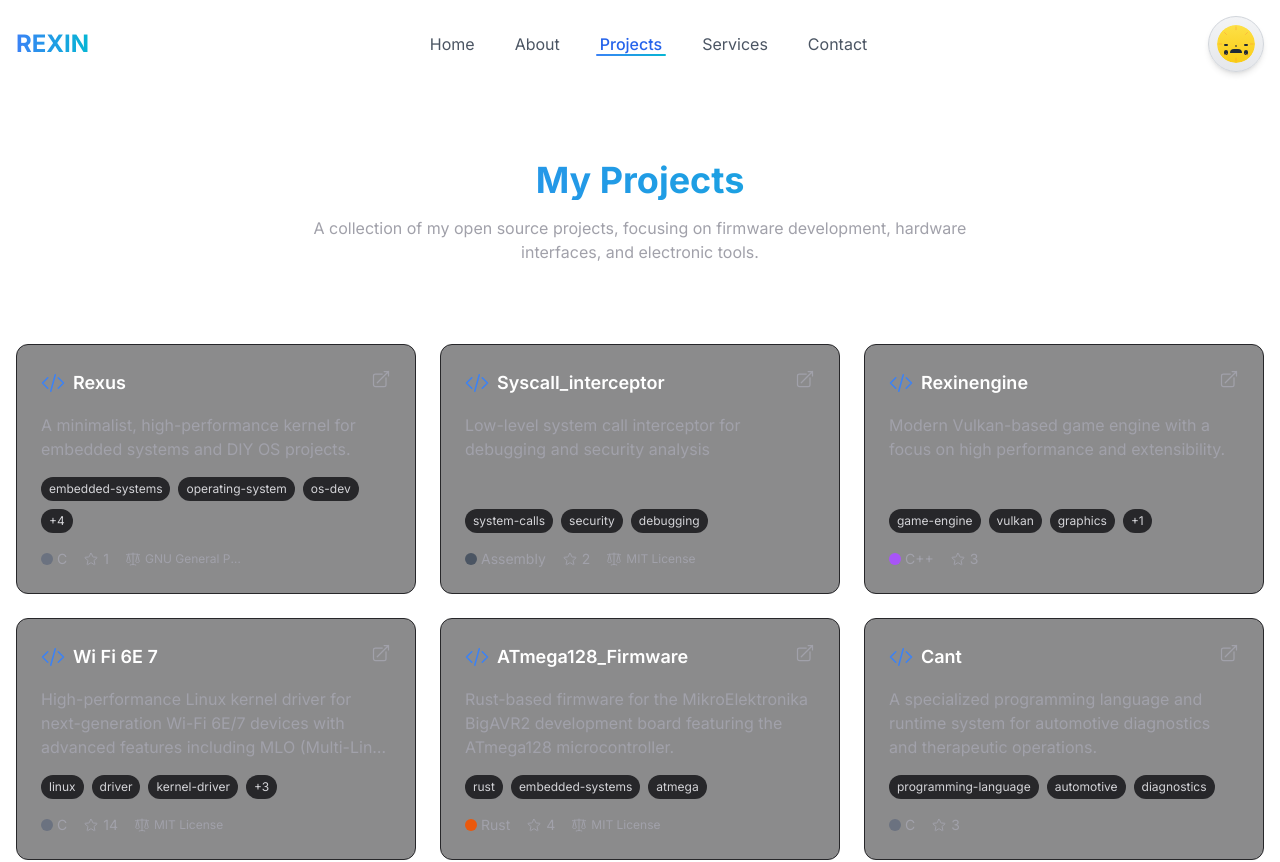
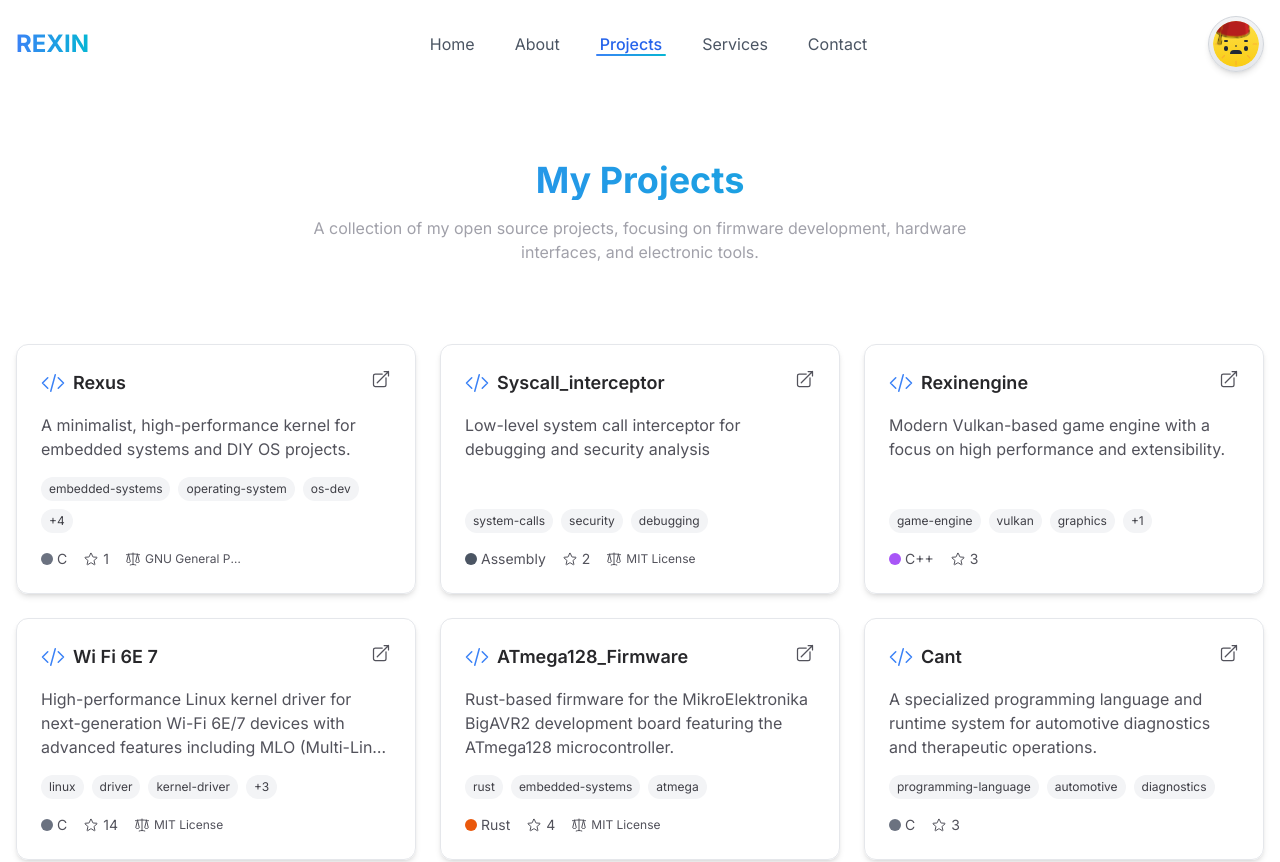
Before and after one commit to rexinscfu/rexin, a Next.js app: page /projects in a window 1280 px wide. Shown: the top 862 px of the page. Built offline with nearby package versions, Linux system fonts and the light colour scheme.

Commit message:
fix: Use actual hat.png image in ThemeToggle and fix ProjectCard light mode styling

```diff
--- a/src/components/ui/ProjectCard.tsx
+++ b/src/components/ui/ProjectCard.tsx
@@ -59,20 +59,20 @@ export function ProjectCard({ repository, className }: ProjectCardProps) {
   return (
     <div
       className={cn(
-        "bg-zinc-900/50 border border-zinc-800 rounded-xl p-6 hover:border-blue-500/30 transition-all duration-300 h-full flex flex-col",
+        "bg-white/90 dark:bg-zinc-900/50 border border-gray-200 dark:border-zinc-800 shadow-md rounded-xl p-6 hover:border-blue-500/30 transition-all duration-300 h-full flex flex-col",
         className
       )}
     >
       <div className="flex items-start justify-between mb-4">
         <div className="flex items-center">
           <CodeBracketIcon className="h-6 w-6 text-blue-500 mr-2" />
-          <h3 className="text-lg font-semibold text-white truncate">{formattedName}</h3>
+          <h3 className="text-lg font-semibold text-zinc-800 dark:text-white truncate">{formattedName}</h3>
         </div>
         <motion.a
           href={repository.html_url}
           target="_blank"
           rel="noopener noreferrer"
-          className="text-zinc-400 hover:text-white"
+          className="text-zinc-600 hover:text-zinc-800 dark:text-zinc-400 dark:hover:text-white"
           whileHover={{ scale: 1.1 }}
           whileTap={{ scale: 0.95 }}
         >
@@ -80,7 +80,7 @@ export function ProjectCard({ repository, className }: ProjectCardProps) {
         </motion.a>
       </div>
 
-      <p className="text-zinc-400 mb-4 flex-grow line-clamp-3">
+      <p className="text-zinc-600 dark:text-zinc-400 mb-4 flex-grow line-clamp-3">
         {repository.description || `A project named ${formattedName}.`}
       </p>
 
@@ -90,13 +90,13 @@ export function ProjectCard({ repository, className }: ProjectCardProps) {
             {repository.topics.slice(0, 3).map((topic) => (
               <span
                 key={topic}
-                className="px-2 py-1 bg-zinc-800 text-xs rounded-full text-zinc-300"
+                className="px-2 py-1 bg-gray-100 dark:bg-zinc-800 text-xs rounded-full text-zinc-700 dark:text-zinc-300"
               >
                 {topic}
               </span>
             ))}
             {repository.topics.length > 3 && (
-              <span className="px-2 py-1 bg-zinc-800 text-xs rounded-full text-zinc-300">
+              <span className="px-2 py-1 bg-gray-100 dark:bg-zinc-800 text-xs rounded-full text-zinc-700 dark:text-zinc-300">
                 +{repository.topics.length - 3}
               </span>
             )}
@@ -107,19 +107,19 @@ export function ProjectCard({ repository, className }: ProjectCardProps) {
           {repository.language && (
             <div className="flex items-center">
               <span className={cn("h-3 w-3 rounded-full mr-1", languageColor)}></span>
-              <span className="text-zinc-400">{repository.language}</span>
+              <span className="text-zinc-600 dark:text-zinc-400">{repository.language}</span>
             </div>
           )}
 
           {repository.stargazers_count > 0 && (
-            <div className="flex items-center text-zinc-400">
+            <div className="flex items-center text-zinc-600 dark:text-zinc-400">
               <StarIcon className="h-4 w-4 mr-1" />
               <span>{repository.stargazers_count}</span>
             </div>
           )}
 
           {repository.license && (
-            <div className="flex items-center text-zinc-400">
+            <div className="flex items-center text-zinc-600 dark:text-zinc-400">
               <ScaleIcon className="h-4 w-4 mr-1" />
               <span className="text-xs truncate max-w-[100px]" title={repository.license.name}>
                 {repository.license.name}
@@ -132,7 +132,7 @@ export function ProjectCard({ repository, className }: ProjectCardProps) {
               href={repository.homepage}
               target="_blank"
               rel="noopener noreferrer"
-              className="text-blue-400 hover:underline text-xs"
+              className="text-blue-500 dark:text-blue-400 hover:underline text-xs"
             >
               Live Demo
             </a>
--- a/src/components/ui/ThemeToggle.tsx
+++ b/src/components/ui/ThemeToggle.tsx
@@ -1,5 +1,6 @@
 'use client';
 
+import Image from 'next/image';
 import { motion } from 'framer-motion';
 import { useTheme } from '@/utils/ThemeProvider';
 
@@ -10,7 +11,7 @@ export function ThemeToggle() {
   return (
     <button
       onClick={toggleTheme}
-      className="relative h-14 w-14 p-2 rounded-full bg-gradient-to-b from-gray-100 to-gray-200 dark:from-zinc-800 dark:to-zinc-900 border border-gray-300 dark:border-zinc-700 focus:outline-none focus-visible:ring-2 focus-visible:ring-blue-500 shadow-md hover:shadow-lg transition-all duration-300"
+      className="relative h-14 w-14 p-1 rounded-full bg-gradient-to-b from-gray-100 to-gray-200 dark:from-zinc-800 dark:to-zinc-900 border border-gray-300 dark:border-zinc-700 focus:outline-none focus-visible:ring-2 focus-visible:ring-blue-500 shadow-md hover:shadow-lg transition-all duration-300"
       aria-label={`Switch to ${isDark ? 'light' : 'dark'} mode`}
     >
       <div className="relative w-full h-full rounded-full overflow-hidden">
@@ -105,13 +106,13 @@ export function ThemeToggle() {
           </motion.div>
         </div>
 
-        {/* Moroccan hat (Fez) - larger and more detailed */}
+        {/* Moroccan hat image */}
         <motion.div
-          className="absolute -top-5 left-0 w-full"
+          className="absolute -top-5 -left-2 w-18 h-16 z-10"
           initial={false}
           animate={{
             y: isDark ? 0 : -2,
-            rotateZ: isDark ? -5 : 5
+            rotate: isDark ? -5 : 5
           }}
           transition={{
             type: 'spring',
@@ -119,85 +120,13 @@ export function ThemeToggle() {
             damping: 20
           }}
         >
-          {/* The Fez hat SVG */}
-          <svg
-            viewBox="0 0 60 40"
-            fill="none"
-            xmlns="http://www.w3.org/2000/svg"
-            className="w-full h-auto"
-          >
-            {/* Hat shadow */}
-            <ellipse
-              cx="30"
-              cy="28"
-              rx="15"
-              ry="2"
-              fill="rgba(0,0,0,0.2)"
-            />
-
-            {/* Hat base */}
-            <path
-              d="M15 25C15 20 22 10 30 10C38 10 45 20 45 25H15Z"
-              fill={isDark ? "#991B1B" : "#C2410C"}
-              stroke={isDark ? "#7F1D1D" : "#9A3412"}
-              strokeWidth="1"
-            />
-
-            {/* Hat band */}
-            <rect
-              x="15"
-              y="25"
-              width="30"
-              height="3"
-              fill={isDark ? "#1E40AF" : "#0C4A6E"}
-              stroke={isDark ? "#1E3A8A" : "#0E7490"}
-              strokeWidth="0.5"
-            />
-
-            {/* Decorative pattern on hat */}
-            <motion.g
-              initial={{ opacity: 0 }}
-              animate={{ opacity: 1 }}
-              transition={{ delay: 0.2, duration: 0.5 }}
-            >
-              <circle cx="22" cy="18" r="1.5" fill={isDark ? "#60A5FA" : "#FACC15"} />
-              <circle cx="30" cy="15" r="1.5" fill={isDark ? "#60A5FA" : "#FACC15"} />
-              <circle cx="38" cy="18" r="1.5" fill={isDark ? "#60A5FA" : "#FACC15"} />
-              <path
-                d="M22 18C24 16 27 15 30 15C33 15 36 16 38 18"
-                stroke={isDark ? "#60A5FA" : "#FACC15"}
-                strokeWidth="1"
-                strokeDasharray="2 1"
-              />
-              <path
-                d="M17 23C20 16 25 14 30 14C35 14 40 16 43 23"
-                stroke={isDark ? "#60A5FA" : "#FACC15"}
-                strokeWidth="0.5"
-                strokeDasharray="1 1"
-              />
-            </motion.g>
-
-            {/* Tassel animated */}
-            <motion.g
-              animate={{
-                y: [0, -1, 0],
-                x: isDark ? [-0.5, 0.5, -0.5] : [0.5, -0.5, 0.5]
-              }}
-              transition={{
-                repeat: Infinity,
-                duration: 2,
-                ease: "easeInOut"
-              }}
-            >
-              <path
-                d="M30 10L30 5M30 5L27 1M30 5L33 1"
-                stroke={isDark ? "#60A5FA" : "#FACC15"}
-                strokeWidth="2"
-                strokeLinecap="round"
-              />
-              <circle cx="30" cy="1" r="1" fill={isDark ? "#60A5FA" : "#FACC15"} />
-            </motion.g>
-          </svg>
+          <Image
+            src="/images/hat.png"
+            alt="Moroccan Hat"
+            width={100}
+            height={80}
+            className="object-contain"
+          />
         </motion.div>
 
         {/* Stars visible only in dark mode */}
@@ -231,7 +160,7 @@ export function ThemeToggle() {
         {/* Sun rays visible only in light mode */}
         {!isDark && (
           <motion.div
-            className="absolute right-0 left-0 top-0 bottom-0 flex items-center justify-center"
+            className="absolute right-0 left-0 top-0 bottom-0 flex items-center justify-center z-0"
             initial={false}
             animate={{
               rotate: 360,
```
Also changed, not shown: public/images/hat.png (added).
